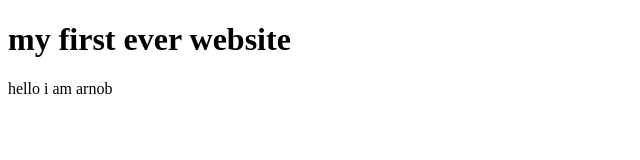
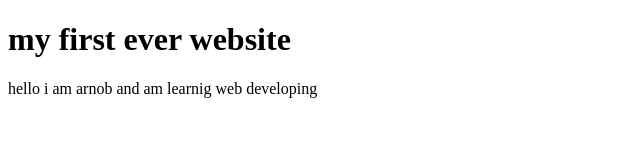
Before and after one commit to ABRARAARNOB/my-first-website, a plain HTML site: page index.html in a window 1280 px wide. Shown: the whole page, without its empty margins (0-640 px from the left). Drawn offline with Linux system fonts and the light colour scheme.

Commit message:
Update index.html

```diff
--- a/index.html
+++ b/index.html
@@ -8,6 +8,6 @@
 </head>
 <body>
     <h1>my first ever website</h1>
-    <p>hello i am arnob</p>
+    <p>hello i am arnob and am learnig web developing</p>
 </body>
 </html>
```
